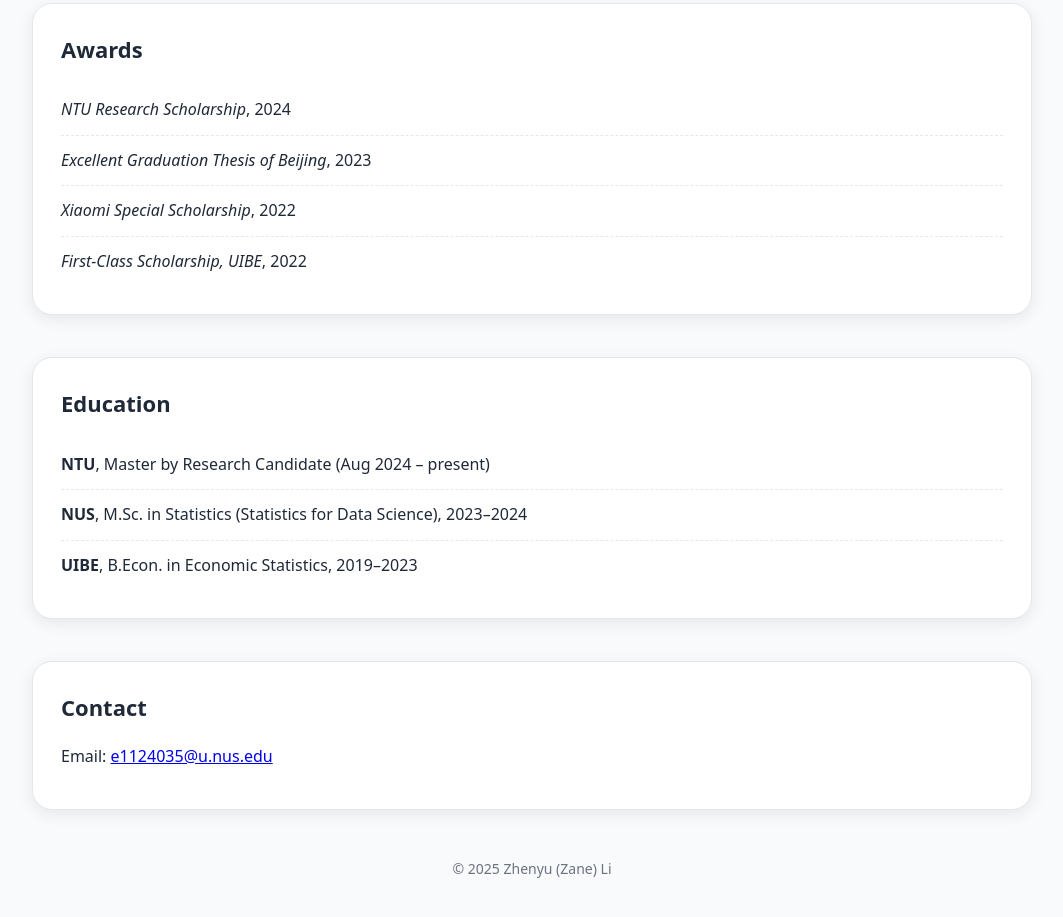
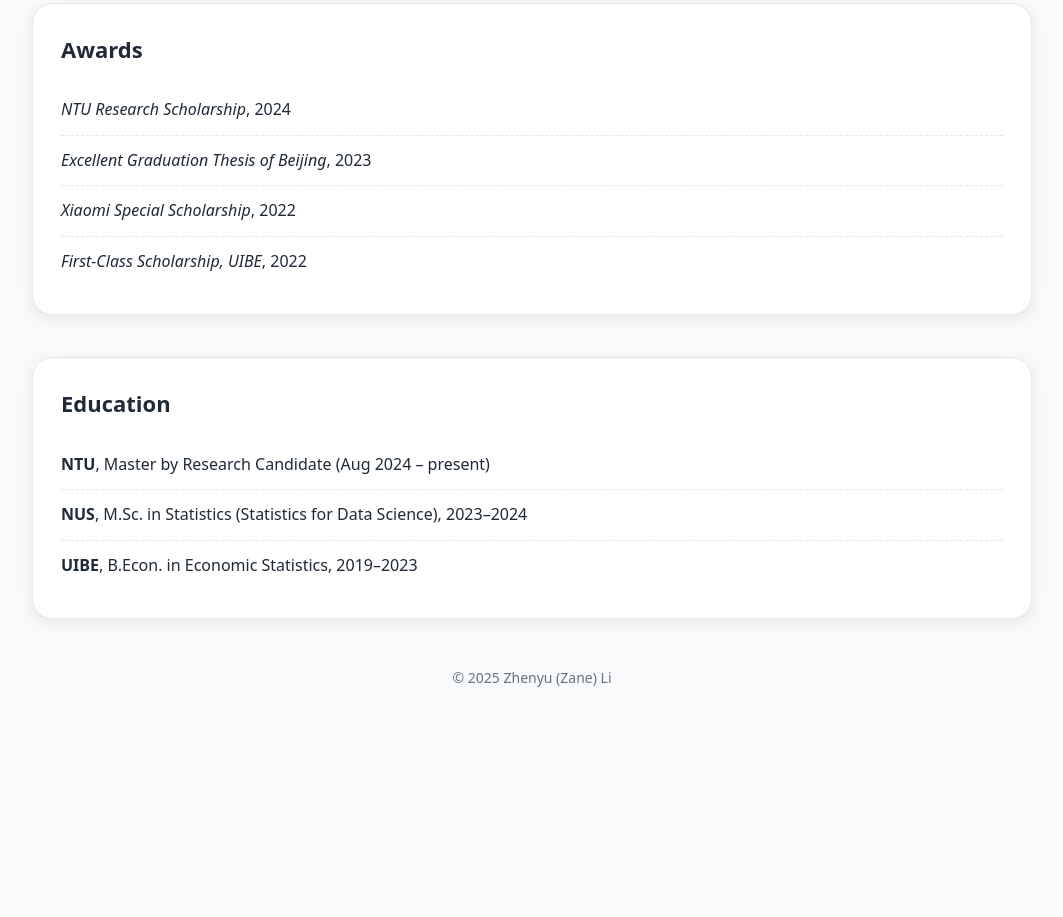
Before and after one commit to Zhenyu-Zane/Zhenyu-Zane.github.io, a plain HTML site: page index.html in a window 1280 px wide. Shown: the part 1325-2242 px from the top of the page, without its empty margins (108-1171 px from the left). After the commit the page ends 2067 px from the top, so only its background shows below. Drawn offline with Linux system fonts and the light colour scheme.

Commit message:
Update index.html

```diff
--- a/index.html
+++ b/index.html
@@ -136,10 +136,6 @@
         </ul>
       </section>
 
-      <section id="contact">
-        <h2>Contact</h2>
-        <p>Email: <a href="mailto:e1124035@u.nus.edu">e1124035@u.nus.edu</a></p>
-      </section>
     </main>
 
     <footer>
```
